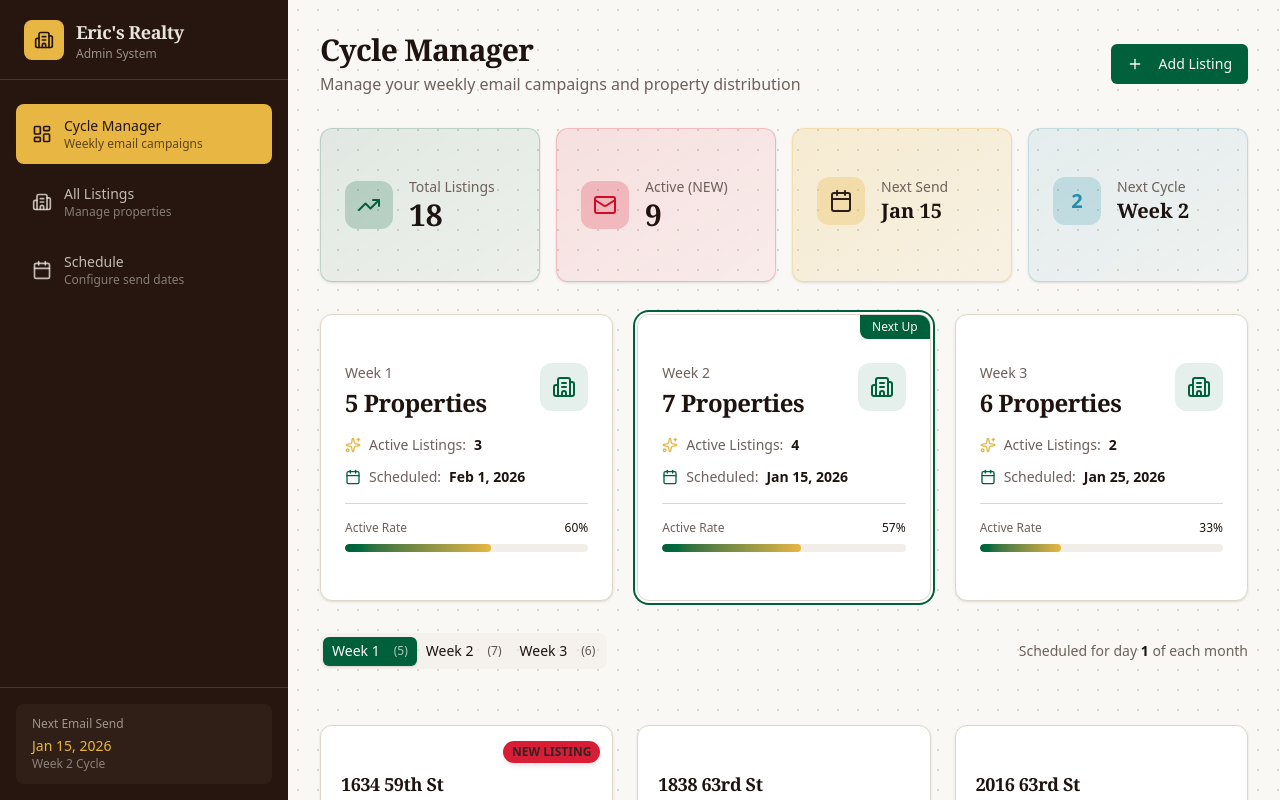
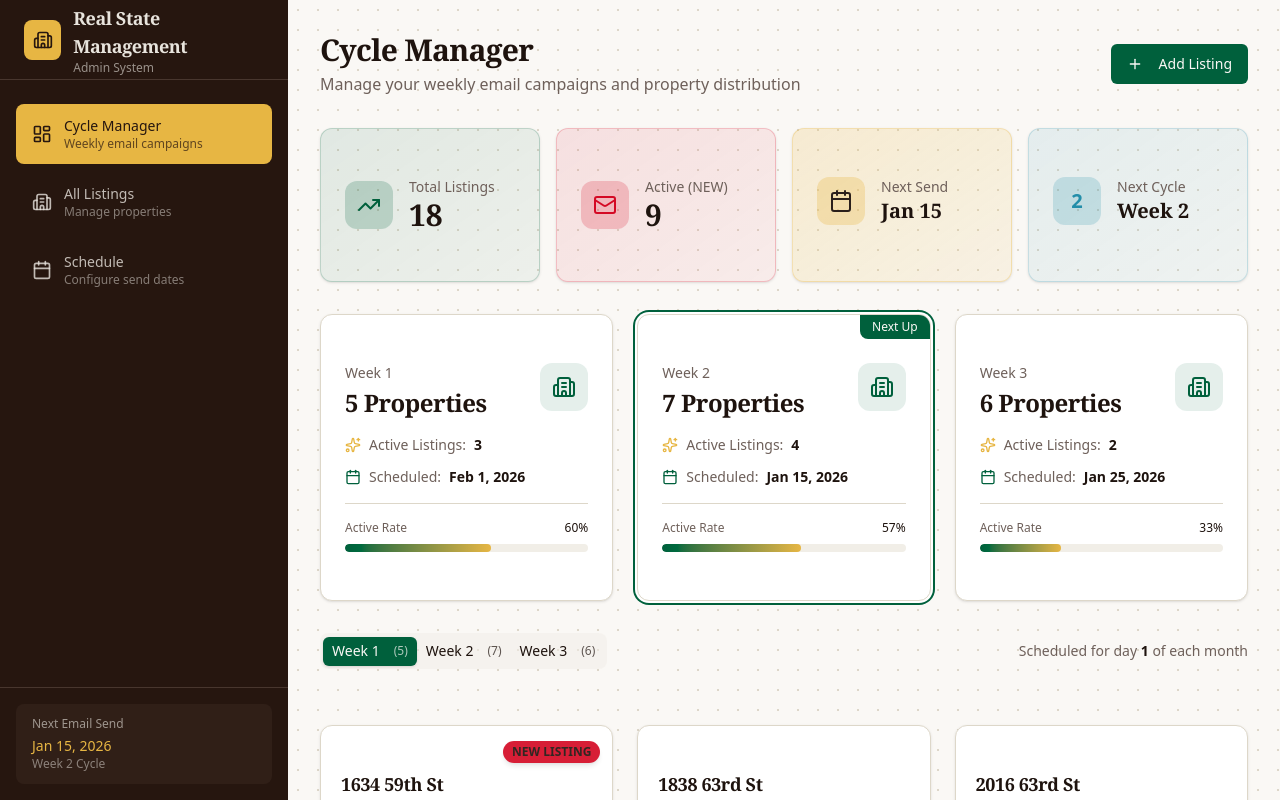
Before and after one commit to angeldev96/real-state-management, a Next.js app: page / in a window 1280 px wide. Shown: the top 800 px of the page. Built offline with nearby package versions, Linux system fonts and the light colour scheme.

Commit message:
fix: update project name from "Eric's Realty" to "Real State Management" in documentation and layout

```diff
--- a/app/layout.tsx
+++ b/app/layout.tsx
@@ -4,7 +4,7 @@ import { Sidebar } from "@/components/layout/sidebar";
 import "./globals.css";
 
 export const metadata: Metadata = {
-  title: "Eric's Realty Admin",
+  title: "Real State Admin Management",
   description: "Listing Management & Drip Campaign Automation System",
 };
 
--- a/components/layout/sidebar.tsx
+++ b/components/layout/sidebar.tsx
@@ -75,7 +75,7 @@ export function Sidebar() {
               </div>
               <div>
                 <h1 className="font-serif text-lg font-semibold tracking-tight">
-                  Eric&apos;s Realty
+                  Real State Management
                 </h1>
                 <p className="text-xs text-sidebar-foreground/60">
                   Admin System
```
Also changed, not shown: 2 other files (tests, documents, lock files or other folders).
